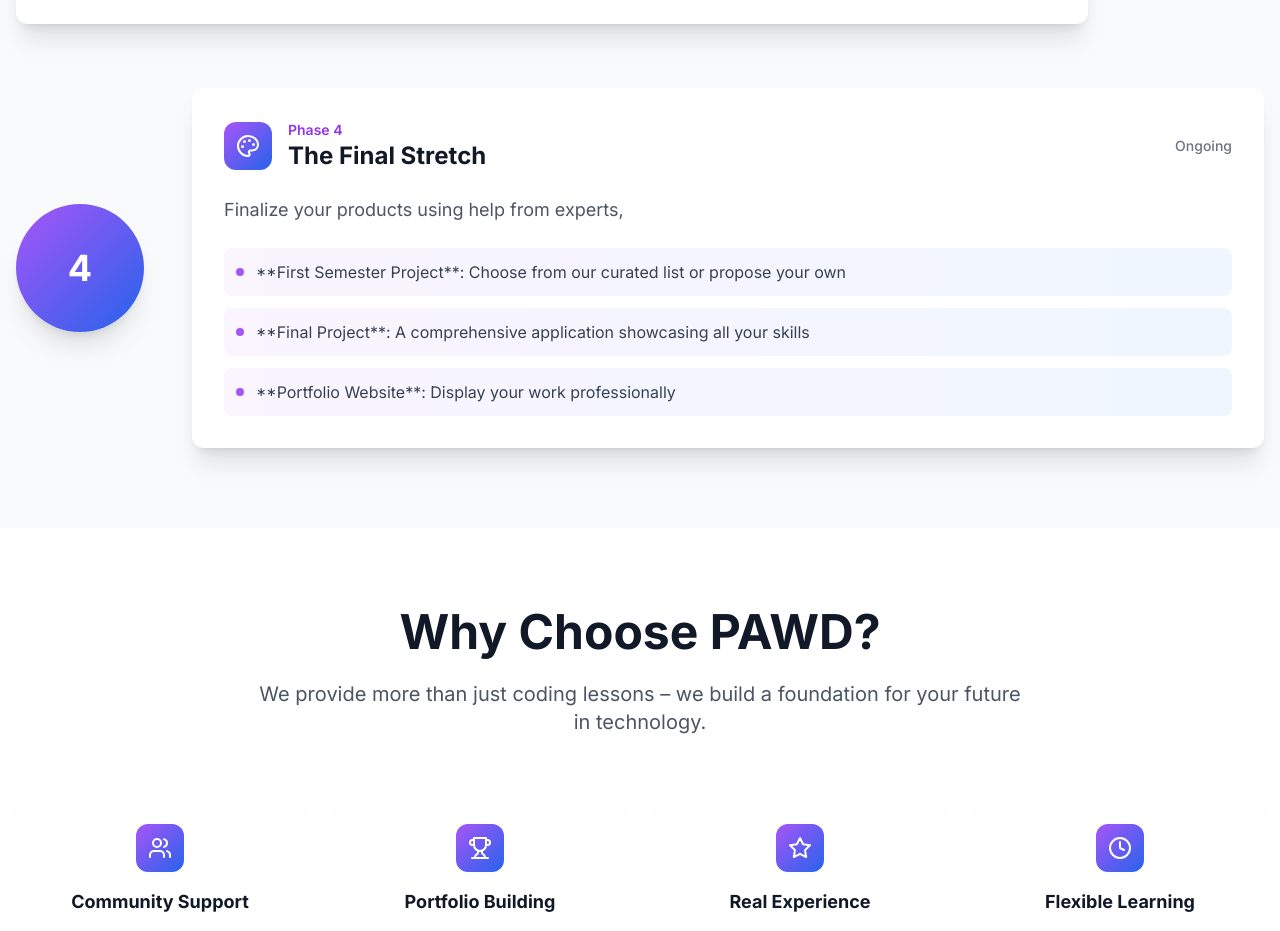
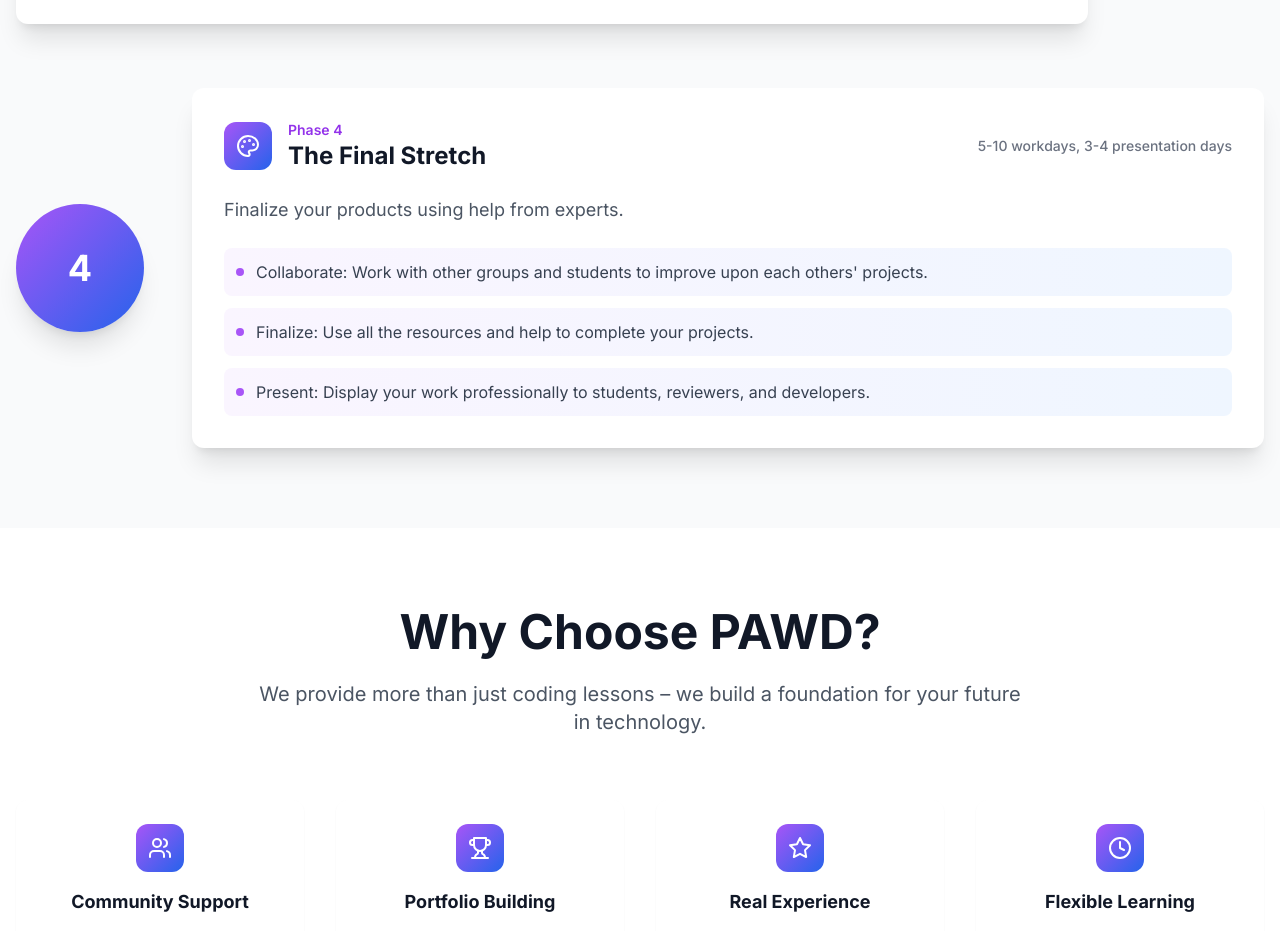
Before and after one commit to programmingcvhs/programmingcvhs.github.io, a Next.js app: page /about in a window 1280 px wide. Shown: the part 1980-2911 px from the top of the page. Built offline with nearby package versions, Linux system fonts and the light colour scheme.

Commit message:
Update page.tsx

```diff
--- a/app/about/page.tsx
+++ b/app/about/page.tsx
@@ -47,13 +47,13 @@
     phase: 4,
     title: "The Final Stretch",
     icon: Palette,
-    description: "Finalize your products using help from experts,",
+    description: "Finalize your products using help from experts.",
     projects: [
-      "**First Semester Project**: Choose from our curated list or propose your own",
-      "**Final Project**: A comprehensive application showcasing all your skills",
-      "**Portfolio Website**: Display your work professionally"
+      "Collaborate: Work with other groups and students to improve upon each others' projects.",
+      "Finalize: Use all the resources and help to complete your projects.",
+      "Present: Display your work professionally to students, reviewers, and developers."
     ],
-    duration: "Ongoing"
+    duration: "5-10 workdays, 3-4 presentation days"
   }
 ]
 
```
